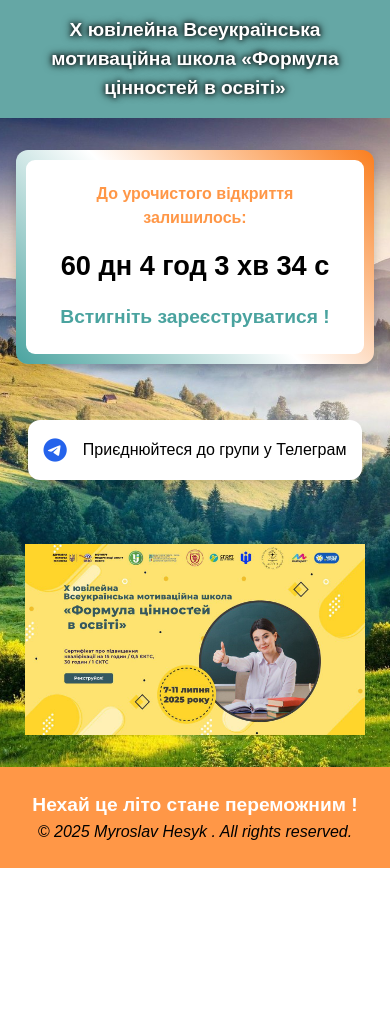
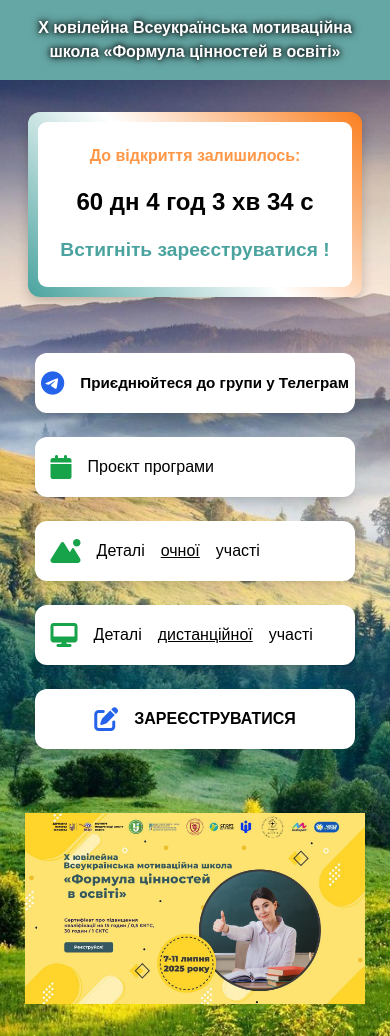
Before and after one commit to MyroslavHesyk/School, a plain HTML site: page index.html in a window 390 px wide. Shown: the top 1036 px of the page. Before the commit the page ends 868 px from the top, so only its background shows below. Drawn offline with nearby package versions, Linux system fonts and the light colour scheme; a web font is replaced by a local one.

Commit message:
new button

```diff
--- a/index.html
+++ b/index.html
@@ -3,7 +3,7 @@
 <head>
   <meta charset="UTF-8" />
   <meta name="viewport" content="width=device-width, initial-scale=1.0" />
-  <title>Таймер до літа</title>
+  <title>Мотиваційна школа</title>
   <link rel="stylesheet" href="https://cdnjs.cloudflare.com/ajax/libs/font-awesome/6.5.0/css/all.min.css">
   <link href="https://fonts.googleapis.com/css2?family=UAF+Sans:wght@400;700&family=Volja&display=swap" rel="stylesheet">
   <link href="https://fonts.googleapis.com/css2?family=UAF+Sans&display=swap" rel="stylesheet">
@@ -11,6 +11,15 @@
   <script src="https://cdn.tailwindcss.com"></script>
   <link rel="stylesheet" href="https://cdnjs.cloudflare.com/ajax/libs/font-awesome/6.5.0/css/all.min.css" />
   <link rel="stylesheet" href="style.css">
+
+
+
+  <meta property="og:title" content="Мотиваційна школа">
+<meta property="og:description" content="Х ювілейна Всеукраїнська мотиваційна школа «Формула цінностей в освіті»">
+<meta property="og:image" content="https://myroslavhesyk.github.io/Summer-Timer/img/photo.jpg">
+<meta property="og:url" content="https://myroslavhesyk.github.io/School/">
+<meta property="og:type" content="website">
+
 </head>
 <body>
 
@@ -21,37 +30,34 @@
   </header>
 
   <main>
-    <!-- <div class="logo"></div>
-    <div class="subtitle">До літа залишилось:</div>
-    <div class="countdown-label">Готовий до літа?</div>
-    <div class="countdown" id="timer">00 днів 00:00:00</div> -->
+
     <div class="countdown-block">
-        <div class="countdown-label">До урочистого відкриття залишилось:</div>
+        <div class="countdown-label">До відкриття залишилось:</div>
         <div class="timer" id="timer">Завантаження…</div>
         <div class="countdown-label-2">Встигніть зареєструватися !</div>
       </div>
 
 
 
+    <div class="flex flex-col sm:flex-col gap-6 mb-10">
+      <a href="https://t.me/+MtiWngymialmMDE6" target="_blank" class="telegram-link telegram-link-2 bg-white text-black hover:scale-105 transition-transform rounded-xl px-6 py-4 shadow-lg flex items-center gap-4 text-xl">
+        <i class="fab fa-telegram text-3xl text-blue-600"></i> <b> Приєднюйтеся до групи у Телеграм</b>
+      </a>
+      <a href="https://docs.google.com/document/d/1BL_wtPVsDBsAG8sn4nJkXZzJGWAaUaiR/edit?usp=drive_link&ouid=105005981832481176958&rtpof=true&sd=true" target="_blank" class="telegram-link bg-white text-black hover:scale-105 transition-transform rounded-xl px-6 py-4 shadow-lg flex items-center gap-4 text-xl">
+        <i class=" fa-solid fa-calendar text-3xl text-green-600"></i> Проєкт програми
+      </a>
+      <a href="https://docs.google.com/document/d/1-jZgZMqoyr9bCDa_QUQFzdkRcsSuZ4id/edit?usp=sharing&ouid=105005981832481176958&rtpof=true&sd=true" target="_blank" class="telegram-link bg-white text-black hover:scale-105 transition-transform rounded-xl px-6 py-4 shadow-lg flex items-center gap-4 text-xl">
+        <i class="fa-solid fa-mountain-sun text-3xl text-green-600"></i> Деталі <u>очної</u> участі
+      </a>
+      <a href="https://t.me/+MtiWngymialmMDE6" target="_blank" class="telegram-link bg-white text-black hover:scale-105 transition-transform rounded-xl px-6 py-4 shadow-lg flex items-center gap-4 text-xl">
+        <i class="fa-solid fa-desktop text-3xl text-green-600"></i> Деталі <u>дистанційної</u> участі
+      </a>
+      <a href="https://t.me/+MtiWngymialmMDE6" target="_blank" class="telegram-link bg-white text-black hover:scale-105 transition-transform rounded-xl px-6 py-4 shadow-lg flex items-center justify-center gap-4 text-xl">
+        <i class="fa-solid fa-pen-to-square text-3xl text-blue-600"></i>
+        <b>ЗАРЕЄСТРУВАТИСЯ</b>
+      </a>
 
-    <!-- <div class="social-links">
-      <a href="https://www.tiktok.com/@teacher_house_ua" class="btn tiktok" target="_blank">
-        <i class="fab fa-tiktok"></i>
-        TikTok
-      </a>
-      <a href="https://www.instagram.com/myroslav_hesyk" class="btn instagram" target="_blank">
-        <i class="fab fa-instagram"></i>
-        Instagram
-      </a>
-    </div> -->
 
-    <div class="flex flex-col sm:flex-row gap-6 mb-10">
-      <a href="https://t.me/+MtiWngymialmMDE6" target="_blank" class="telegram-link bg-white text-black hover:scale-105 transition-transform rounded-xl px-6 py-4 shadow-lg flex items-center gap-4 text-xl">
-        <i class="fab fa-telegram text-3xl text-blue-600"></i> Приєднюйтеся до групи у Телеграм
-      </a>
-       <!--  <a href="https://www.instagram.com/myroslav_hesyk" target="_blank" class="bg-white text-black hover:scale-105 transition-transform rounded-xl px-6 py-4 shadow-lg flex items-center gap-4 text-xl">
-          <i class="fab fa-instagram text-3xl text-gradient-to-r from-purple-500 to-pink-500"></i> Instagram @myroslav_hesyk
-        </a> -->
       </div>
 
       <div class="div_main_photo">
--- a/style.css
+++ b/style.css
@@ -254,7 +254,7 @@ z-index: 2;
     }
     .title {
 
-      font-size: 1.2rem;
+      font-size: 1rem;
     }
 
     .countdown-label {
@@ -267,7 +267,7 @@ z-index: 2;
     }
 
     .timer {
-      font-size: 1.7rem;
+      font-size: 1.5rem;
 
     }
     .main_photo {
@@ -275,4 +275,9 @@ z-index: 2;
       height: auto;
     }
 
+    a.telegram-link-2 {
+      font-size: 0.95rem;         /* зменшений розмір тексту */
+      padding: 0.75rem 0.4rem;   /* менші відступи */
+    }
+
   }
```
